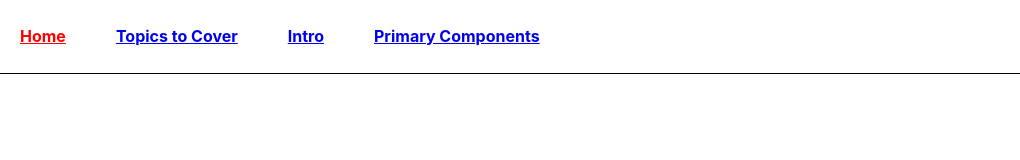
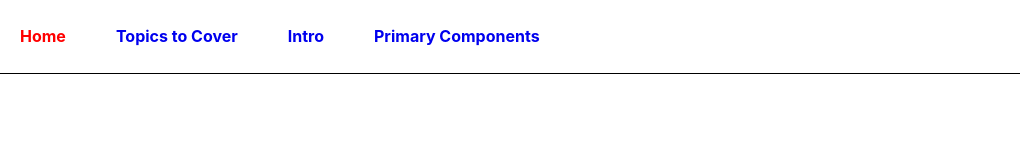
Before and after one commit to jacobporci/react-router-refresher-demo, a React (Create React App) app: page / in a window 1280 px wide. Shown: the top 160 px of the page, without its empty margins (0-1020 px from the left). Built offline with nearby package versions, Linux system fonts and the light colour scheme.

Commit message:
Removed underline from header

```diff
--- a/src/components/Header.js
+++ b/src/components/Header.js
@@ -3,7 +3,12 @@ import { NavLink } from "react-router-dom";
 import { useRenderCount } from "../useRenderCount";
 
 const HeaderItem = ({ label, to, exact = false }) => (
-  <NavLink to={to} activeStyle={{ color: "red" }} exact={exact}>
+  <NavLink
+    to={to}
+    activeStyle={{ color: "red" }}
+    style={{ textDecoration: "none" }}
+    exact={exact}
+  >
     <h4 style={{ marginRight: "50px" }}>{label}</h4>
   </NavLink>
 );
```
